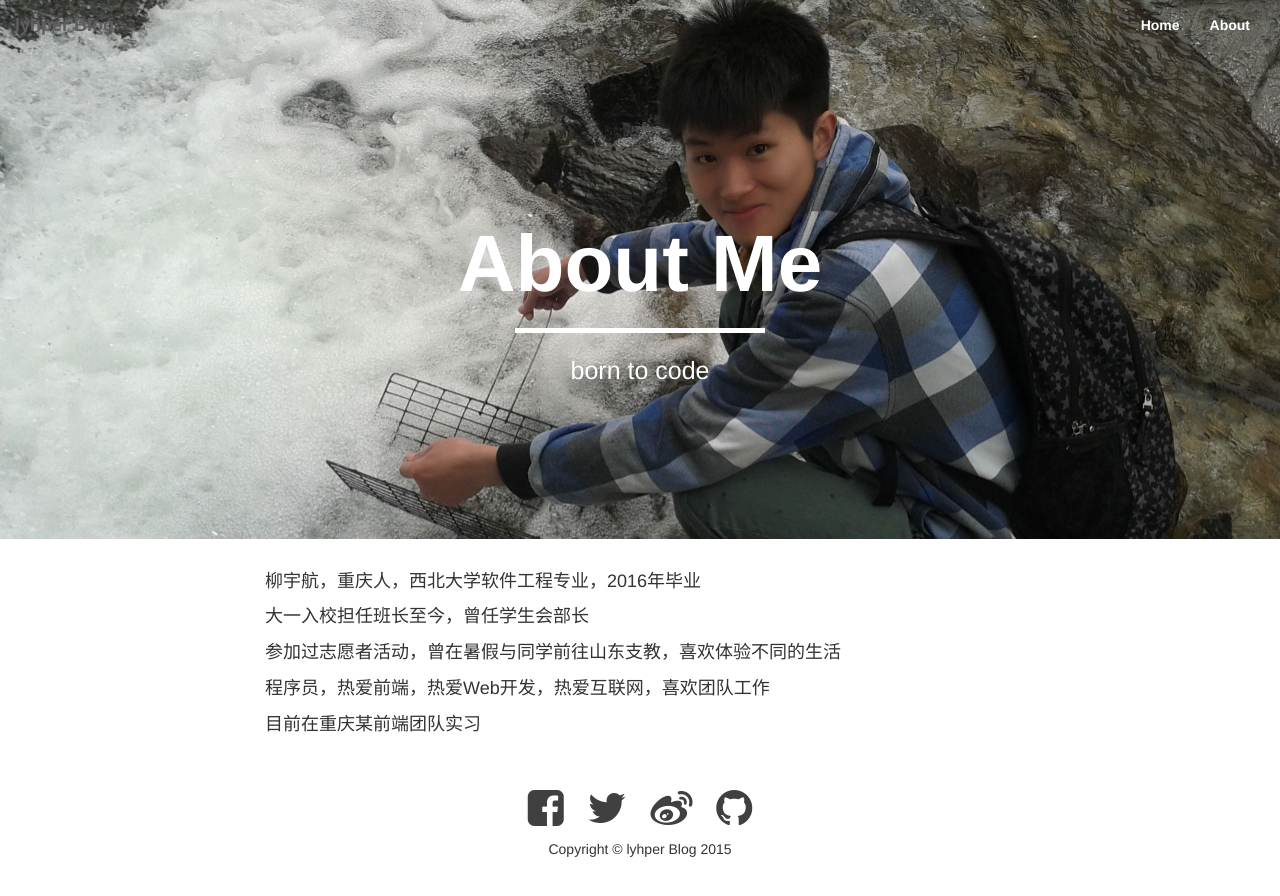
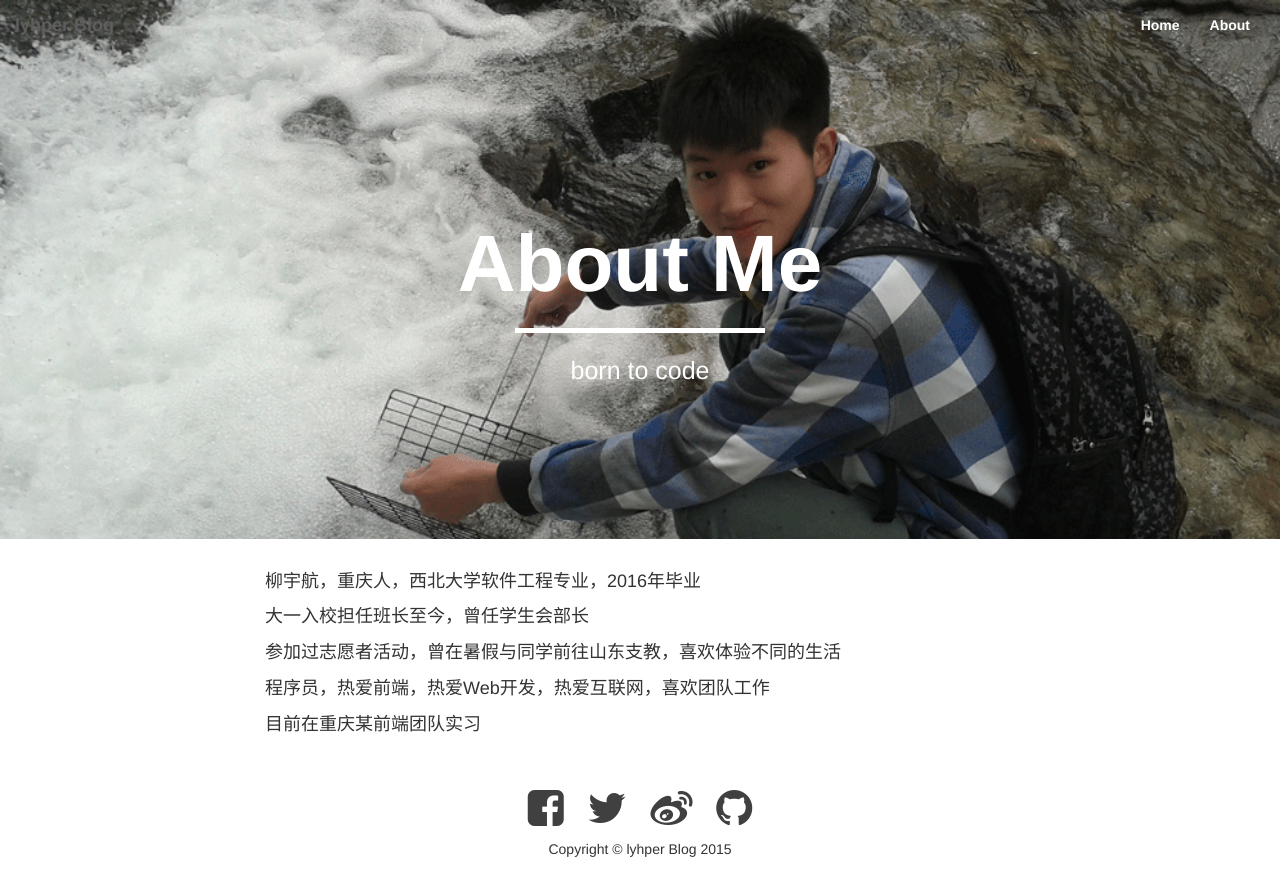
Before and after one commit to lyhper/lyhper.github.io, a Jekyll site: the page built from about.html, in a window 1280 px wide. Shown: the top 896 px of the page. Built offline with Jekyll 4.4.1, drawn with Linux system fonts in a browser that asks for light colours.

Commit message:
optimize size of images

```diff
--- a/_layouts/page.html
+++ b/_layouts/page.html
@@ -10,12 +10,9 @@ layout: default
         font-size: 18px;
     }
     .intro-header{
-        background-image: url('img/about-bg.jpg');
+        background-image: url('img/about-bg.png');
     }
     @media only screen and (min-width: 768px){
-        .intro-header{
-            background-position: 0 -200px;
-        }
         .intro-header .cont-header{
             padding:150px 0;
         }
```
Also changed, not shown: img/about-bg.jpg (deleted), img/about-bg.png (added).
